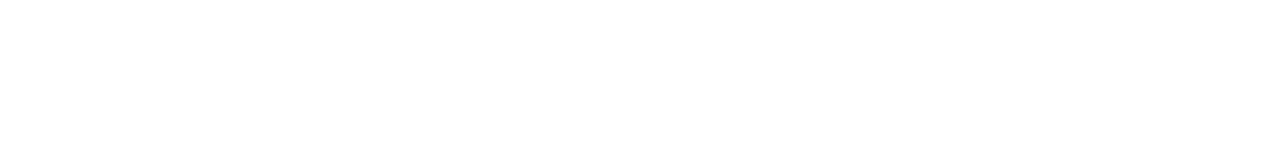
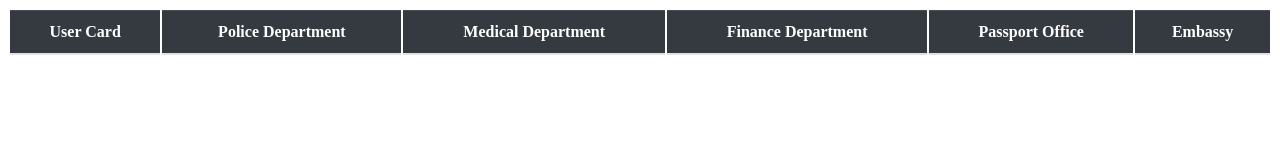
Before and after one commit to RaLLy08/Visa-Statistics, a website built with webpack: page src/index.html in a window 1280 px wide. Built offline with nearby package versions, Linux system fonts and the light colour scheme.

Commit message:
added thead and simple style

```diff
--- a/src/style.scss
+++ b/src/style.scss
@@ -1 +1,22 @@
-//
+table {
+    width: 100%;
+    margin-bottom: 1rem;
+    color: #212529;
+
+    td, th {
+        padding: .75rem;
+        vertical-align: top;
+        border-top: 1px solid #dee2e6;
+    }
+
+    th {
+        color: #fff;
+        background-color: #343a40;
+        border-color: #454d55;
+    }
+
+    thead th {
+        vertical-align: bottom;
+        border-bottom: 2px solid #dee2e6;
+    }
+}
--- a/src/view.js
+++ b/src/view.js
@@ -27,6 +27,31 @@ class View {
         tableListTable.classList.add('table-list__table');
         wrapperTableList.append(tableListTable);
 
+        const tableHead = document.createElement('thead');
+        tableListTable.append(tableHead);
+
+        const headTr = document.createElement('tr');
+        tableHead.append(headTr);
+
+        const TdCard = document.createElement('th');
+        const TdDepPol = document.createElement('th');
+        const TdDepMed = document.createElement('th');
+        const TdDepFin = document.createElement('th');
+        const TdDepPass = document.createElement('th');
+        const TdDepGav = document.createElement('th');
+        TdCard.innerText = 'User Card';
+        TdDepPol.innerText = 'Police Department';
+        TdDepMed.innerText = 'Medical Department';
+        TdDepFin.innerText = 'Finance Department';
+        TdDepPass.innerText = 'Passport Office';
+        TdDepGav.innerText = 'Embassy';
+        headTr.append(TdCard);
+        headTr.append(TdDepPol);
+        headTr.append(TdDepMed);
+        headTr.append(TdDepFin);
+        headTr.append(TdDepPass);
+        headTr.append(TdDepGav);
+
         this._root.append(wrapper);
     }
 
```
